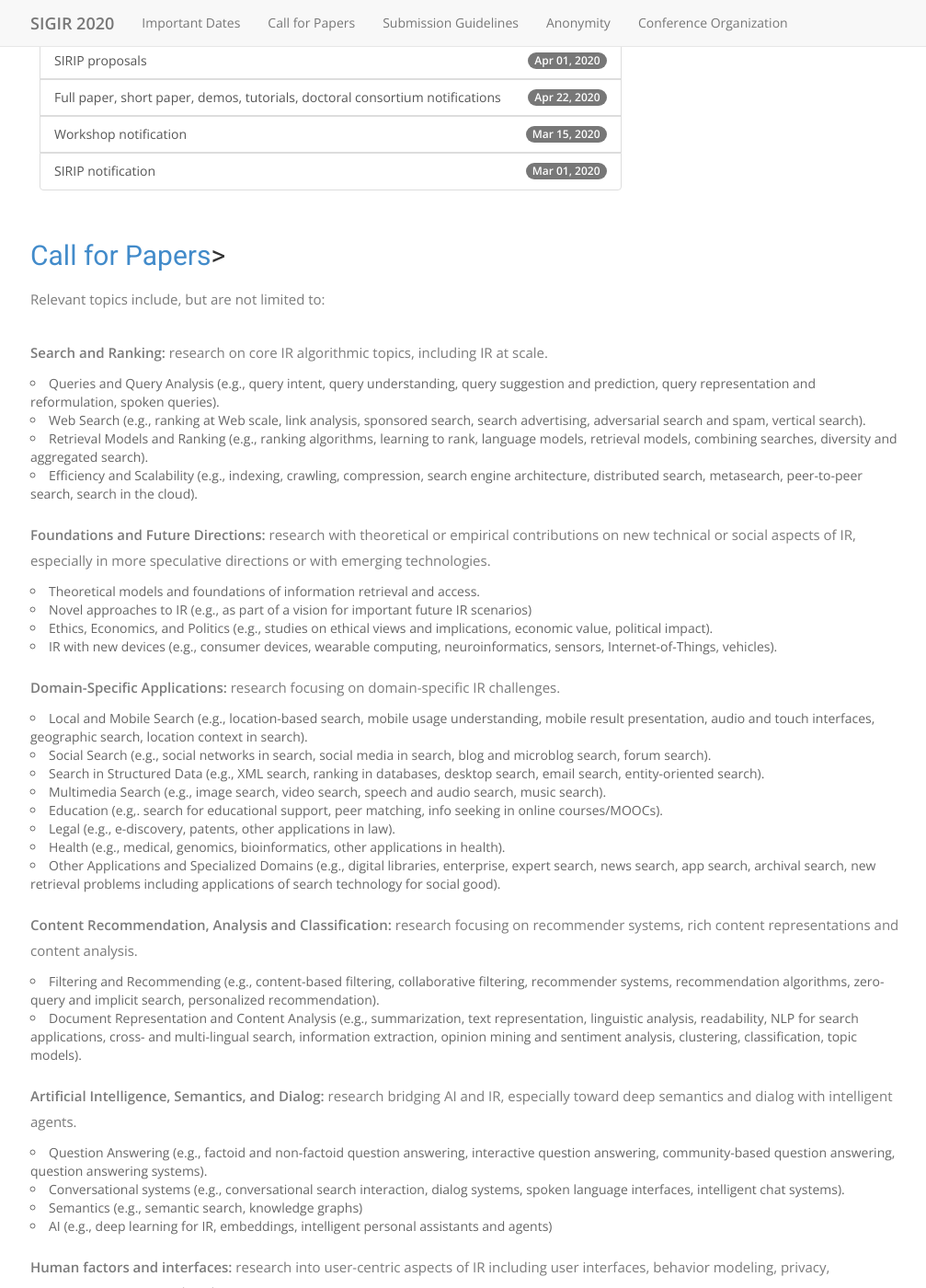
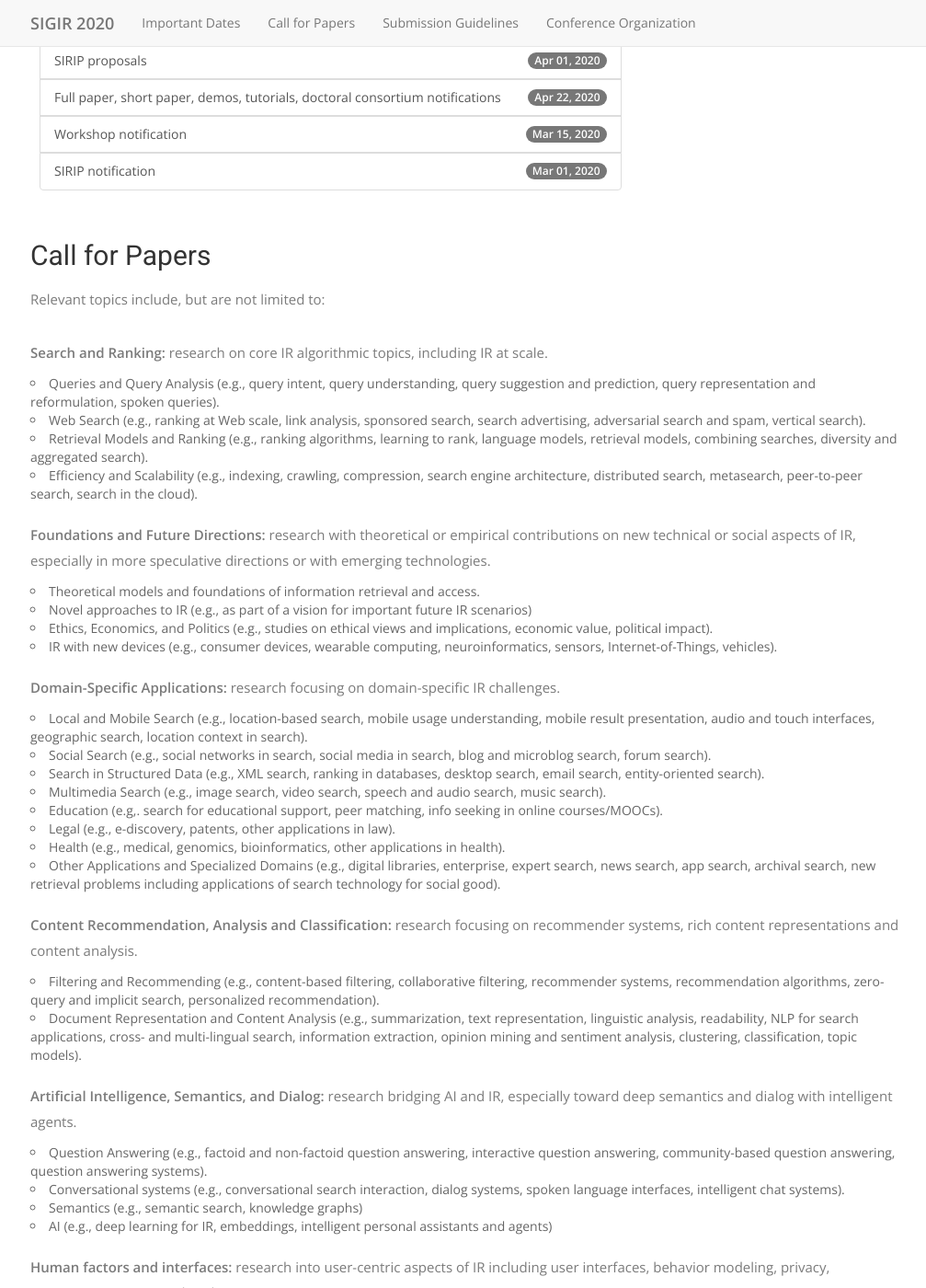
Before and after one commit to LongPhilXia/testLandingPage, a Jekyll site: the page built from index.html, in a window 1280 px wide and 1400 px high, scrolled down 1301 px. Shown: the whole window at 92% size, without its empty margins (37-1044 px from the left). Built offline with Jekyll 4.4.1, drawn with Linux system fonts in a browser that asks for light colours; nearby versions of some CDN libraries; some web fonts are replaced.

Commit message:
Update index.html

```diff
--- a/index.html
+++ b/index.html
@@ -23,7 +23,6 @@
                 <li><a href="#important_dates">Important Dates</a></li>
                 <li><a href="#call_for_papers">Call for Papers</a></li>
                 <li><a href="#submission_guidelines">Submission Guidelines</a></li>
-                <li><a href="#anonymity">Anonymity</a></li>
                 <li><a href="organizers.html">Conference Organization</a></li>
             </ul>
         </div>
@@ -63,8 +62,10 @@
 
             <!-- Dates start -->
 
+            <div id="important_dates"></div>
+
             <div class="tile" style="padding: 10px 10px 2px 10px;">
-                <h3><a id="important_dates">Important Dates</a></h3>
+                <h3>Important Dates</h3>
                 <div class="list-group">
 
                     <a class="list-group-item list-group-item-text" >
@@ -136,8 +137,10 @@
       <div class="col-md-10 col-sm-12">
           <div class="block">
 
+              <div id="call_for_papers"></div>
+
               <div>
-                  <h2><a id="call_for_papers">Call for Papers</a>></h2>
+                  <h2>Call for Papers</h2>
 
                   <p>Relevant topics include, but are not limited to:</p>
 
@@ -199,7 +202,7 @@
                   </ul>
               </div>
 
-              <div id="submission_guidelines"></div>>
+              <div id="submission_guidelines"></div>
 
               <div>
                   <h2>Submission Guidelines</h2>
@@ -208,7 +211,7 @@
 
                   <p>Submissions of full research papers must be in English, in PDF format, and be at most 9 pages (including figures) + 1 pages of references in length, in the current ACM two-column conference format. Suitable LaTeX, Word, and&nbsp;<a href="https://www.acm.org/special-interest-groups/volunteer-resources/conference-planning/proceedings#authors">Overleaf</a>&nbsp;templates are available from the&nbsp;<a href="https://www.acm.org/publications/proceedings-template">ACM Website</a>&nbsp;(use the "sigconf" proceedings template). Full research papers must describe work that is not previously published, not accepted for publication elsewhere, and not currently under review elsewhere (including as a short-paper submission for SIGIR 2020). Submissions must be anonymous and should be submitted electronically via the&nbsp;<a href="https://easychair.org/conferences/?conf=sigir2019">conference submission system</a>.</p>
 
-                  <h2><a id="anonymity">Anonymity</a></h2>
+                  <h2>Anonymity</h2>
 
                   <p>
                     Authors are required to take all reasonable steps to preserve the anonymity of their submission.
@@ -217,6 +220,7 @@
               </div>
           </div>
       </div>
+      <div id="organizers"></div>
       <!-- Committees -->
       {% include organizers.html %}
 
```
